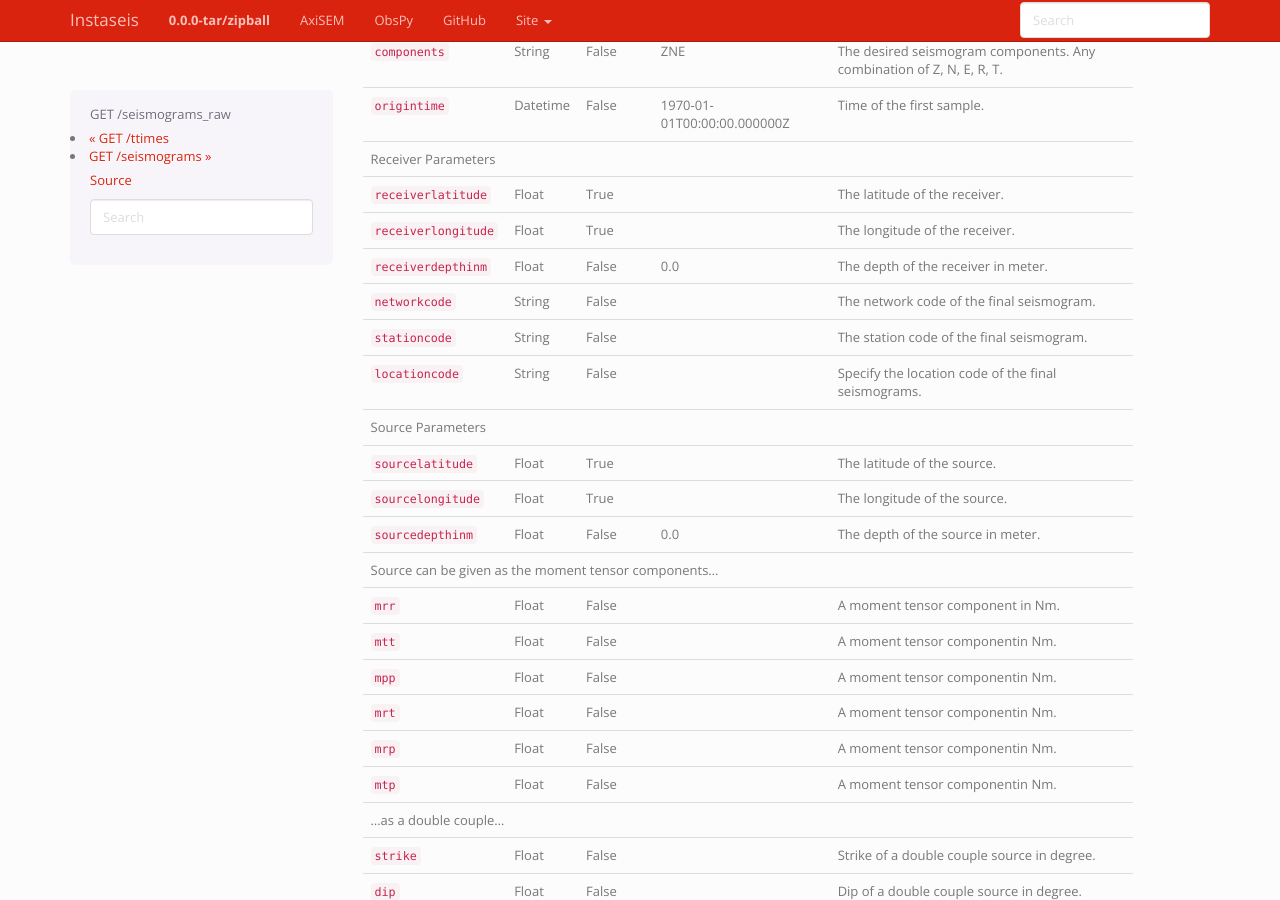
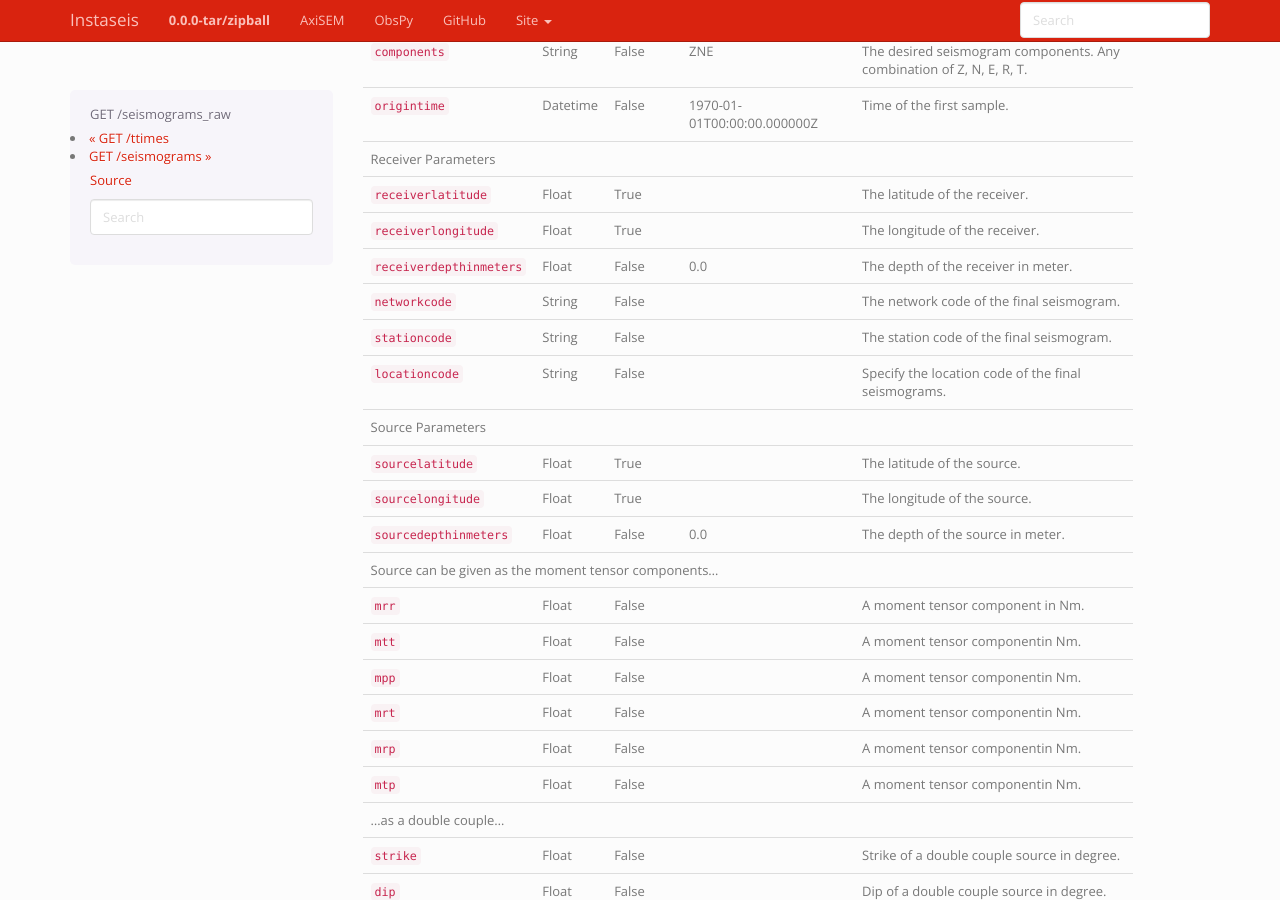
Before and after one commit to krischer/instaseis, a Sphinx documentation site: the page built from doc/routes/seismograms_raw.rst, in a window 1280 px wide and 900 px high, scrolled down 391 px. Built offline with Sphinx 7.4.7, drawn with Linux system fonts in a browser that asks for light colours.

Commit message:
Adapting documentation

```diff
--- a/doc/routes/seismograms_raw.rst
+++ b/doc/routes/seismograms_raw.rst
@@ -20,64 +20,64 @@ Filetype
     Returns MiniSEED files encoded with encoding format 4 (IEEE floating
     point).
 
-+-------------------------+----------+----------+-----------------------------+----------------------------------------------------------------------+
-| Parameter               | Type     | Required | Default Value               | Description                                                          |
-+=========================+==========+==========+=============================+======================================================================+
-| ``components``          | String   | False    | ZNE                         | The desired seismogram components. Any combination of Z, N, E, R, T. |
-+-------------------------+----------+----------+-----------------------------+----------------------------------------------------------------------+
-| ``origintime``          | Datetime | False    | 1970-01-01T00:00:00.000000Z | Time of the first sample.                                            |
-+-------------------------+----------+----------+-----------------------------+----------------------------------------------------------------------+
-| Receiver Parameters                                                                                                                                |
-+-------------------------+----------+----------+-----------------------------+----------------------------------------------------------------------+
-| ``receiverlatitude``    | Float    | True     |                             | The latitude of the receiver.                                        |
-+-------------------------+----------+----------+-----------------------------+----------------------------------------------------------------------+
-| ``receiverlongitude``   | Float    | True     |                             | The longitude of the receiver.                                       |
-+-------------------------+----------+----------+-----------------------------+----------------------------------------------------------------------+
-| ``receiverdepthinm``    | Float    | False    | 0.0                         | The depth of the receiver in meter.                                  |
-+-------------------------+----------+----------+-----------------------------+----------------------------------------------------------------------+
-| ``networkcode``         | String   | False    |                             | The network code of the final seismogram.                            |
-+-------------------------+----------+----------+-----------------------------+----------------------------------------------------------------------+
-| ``stationcode``         | String   | False    |                             | The station code of the final seismogram.                            |
-+-------------------------+----------+----------+-----------------------------+----------------------------------------------------------------------+
-| ``locationcode``        | String   | False    |                             | Specify the location code of the final seismograms.                  |
-+-------------------------+----------+----------+-----------------------------+----------------------------------------------------------------------+
-| Source Parameters                                                                                                                                  |
-+-------------------------+----------+----------+-----------------------------+----------------------------------------------------------------------+
-| ``sourcelatitude``      | Float    | True     |                             | The latitude of the source.                                          |
-+-------------------------+----------+----------+-----------------------------+----------------------------------------------------------------------+
-| ``sourcelongitude``     | Float    | True     |                             | The longitude of the source.                                         |
-+-------------------------+----------+----------+-----------------------------+----------------------------------------------------------------------+
-| ``sourcedepthinm``      | Float    | False    | 0.0                         | The depth of the source in meter.                                    |
-+-------------------------+----------+----------+-----------------------------+----------------------------------------------------------------------+
-| Source can be given as the moment tensor components...                                                                                             |
-+-------------------------+----------+----------+-----------------------------+----------------------------------------------------------------------+
-| ``mrr``                 | Float    | False    |                             | A moment tensor component in Nm.                                     |
-+-------------------------+----------+----------+-----------------------------+----------------------------------------------------------------------+
-| ``mtt``                 | Float    | False    |                             | A moment tensor componentin Nm.                                      |
-+-------------------------+----------+----------+-----------------------------+----------------------------------------------------------------------+
-| ``mpp``                 | Float    | False    |                             | A moment tensor componentin Nm.                                      |
-+-------------------------+----------+----------+-----------------------------+----------------------------------------------------------------------+
-| ``mrt``                 | Float    | False    |                             | A moment tensor componentin Nm.                                      |
-+-------------------------+----------+----------+-----------------------------+----------------------------------------------------------------------+
-| ``mrp``                 | Float    | False    |                             | A moment tensor componentin Nm.                                      |
-+-------------------------+----------+----------+-----------------------------+----------------------------------------------------------------------+
-| ``mtp``                 | Float    | False    |                             | A moment tensor componentin Nm.                                      |
-+-------------------------+----------+----------+-----------------------------+----------------------------------------------------------------------+
-| ...as a double couple...                                                                                                                           |
-+-------------------------+----------+----------+-----------------------------+----------------------------------------------------------------------+
-| ``strike``              | Float    | False    |                             | Strike of a double couple source in degree.                          |
-+-------------------------+----------+----------+-----------------------------+----------------------------------------------------------------------+
-| ``dip``                 | Float    | False    |                             | Dip of a double couple source in degree.                             |
-+-------------------------+----------+----------+-----------------------------+----------------------------------------------------------------------+
-| ``rake``                | Float    | False    |                             | Rake of a double couple source in degree.                            |
-+-------------------------+----------+----------+-----------------------------+----------------------------------------------------------------------+
-| ``M0``                  | Float    | False    |                             | Scalar seismic moment in Nm.                                         |
-+-------------------------+----------+----------+-----------------------------+----------------------------------------------------------------------+
-| ...or as a force source.                                                                                                                           |
-+-------------------------+----------+----------+-----------------------------+----------------------------------------------------------------------+
-| ``fr``                  | Float    | False    |                             | A force source component in N.                                       |
-+-------------------------+----------+----------+-----------------------------+----------------------------------------------------------------------+
-| ``ft``                  | Float    | False    |                             | A force source component in N.                                       |
-+-------------------------+----------+----------+-----------------------------+----------------------------------------------------------------------+
-| ``fp``                  | Float    | False    |                             | A force source component in N.                                       |
-+-------------------------+----------+----------+-----------------------------+----------------------------------------------------------------------+
++---------------------------+----------+----------+-----------------------------+----------------------------------------------------------------------+
+| Parameter                 | Type     | Required | Default Value               | Description                                                          |
++===========================+==========+==========+=============================+======================================================================+
+| ``components``            | String   | False    | ZNE                         | The desired seismogram components. Any combination of Z, N, E, R, T. |
++---------------------------+----------+----------+-----------------------------+----------------------------------------------------------------------+
+| ``origintime``            | Datetime | False    | 1970-01-01T00:00:00.000000Z | Time of the first sample.                                            |
++---------------------------+----------+----------+-----------------------------+----------------------------------------------------------------------+
+| Receiver Parameters                                                                                                                                  |
++---------------------------+----------+----------+-----------------------------+----------------------------------------------------------------------+
+| ``receiverlatitude``      | Float    | True     |                             | The latitude of the receiver.                                        |
++---------------------------+----------+----------+-----------------------------+----------------------------------------------------------------------+
+| ``receiverlongitude``     | Float    | True     |                             | The longitude of the receiver.                                       |
++---------------------------+----------+----------+-----------------------------+----------------------------------------------------------------------+
+| ``receiverdepthinmeters`` | Float    | False    | 0.0                         | The depth of the receiver in meter.                                  |
++---------------------------+----------+----------+-----------------------------+----------------------------------------------------------------------+
+| ``networkcode``           | String   | False    |                             | The network code of the final seismogram.                            |
++---------------------------+----------+----------+-----------------------------+----------------------------------------------------------------------+
+| ``stationcode``           | String   | False    |                             | The station code of the final seismogram.                            |
++---------------------------+----------+----------+-----------------------------+----------------------------------------------------------------------+
+| ``locationcode``          | String   | False    |                             | Specify the location code of the final seismograms.                  |
++---------------------------+----------+----------+-----------------------------+----------------------------------------------------------------------+
+| Source Parameters                                                                                                                                    |
++---------------------------+----------+----------+-----------------------------+----------------------------------------------------------------------+
+| ``sourcelatitude``        | Float    | True     |                             | The latitude of the source.                                          |
++---------------------------+----------+----------+-----------------------------+----------------------------------------------------------------------+
+| ``sourcelongitude``       | Float    | True     |                             | The longitude of the source.                                         |
++---------------------------+----------+----------+-----------------------------+----------------------------------------------------------------------+
+| ``sourcedepthinmeters``   | Float    | False    | 0.0                         | The depth of the source in meter.                                    |
++---------------------------+----------+----------+-----------------------------+----------------------------------------------------------------------+
+| Source can be given as the moment tensor components...                                                                                               |
++---------------------------+----------+----------+-----------------------------+----------------------------------------------------------------------+
+| ``mrr``                   | Float    | False    |                             | A moment tensor component in Nm.                                     |
++---------------------------+----------+----------+-----------------------------+----------------------------------------------------------------------+
+| ``mtt``                   | Float    | False    |                             | A moment tensor componentin Nm.                                      |
++---------------------------+----------+----------+-----------------------------+----------------------------------------------------------------------+
+| ``mpp``                   | Float    | False    |                             | A moment tensor componentin Nm.                                      |
++---------------------------+----------+----------+-----------------------------+----------------------------------------------------------------------+
+| ``mrt``                   | Float    | False    |                             | A moment tensor componentin Nm.                                      |
++---------------------------+----------+----------+-----------------------------+----------------------------------------------------------------------+
+| ``mrp``                   | Float    | False    |                             | A moment tensor componentin Nm.                                      |
++---------------------------+----------+----------+-----------------------------+----------------------------------------------------------------------+
+| ``mtp``                   | Float    | False    |                             | A moment tensor componentin Nm.                                      |
++---------------------------+----------+----------+-----------------------------+----------------------------------------------------------------------+
+| ...as a double couple...                                                                                                                             |
++---------------------------+----------+----------+-----------------------------+----------------------------------------------------------------------+
+| ``strike``                | Float    | False    |                             | Strike of a double couple source in degree.                          |
++---------------------------+----------+----------+-----------------------------+----------------------------------------------------------------------+
+| ``dip``                   | Float    | False    |                             | Dip of a double couple source in degree.                             |
++---------------------------+----------+----------+-----------------------------+----------------------------------------------------------------------+
+| ``rake``                  | Float    | False    |                             | Rake of a double couple source in degree.                            |
++---------------------------+----------+----------+-----------------------------+----------------------------------------------------------------------+
+| ``M0``                    | Float    | False    |                             | Scalar seismic moment in Nm.                                         |
++---------------------------+----------+----------+-----------------------------+----------------------------------------------------------------------+
+| ...or as a force source.                                                                                                                             |
++---------------------------+----------+----------+-----------------------------+----------------------------------------------------------------------+
+| ``fr``                    | Float    | False    |                             | A force source component in N.                                       |
++---------------------------+----------+----------+-----------------------------+----------------------------------------------------------------------+
+| ``ft``                    | Float    | False    |                             | A force source component in N.                                       |
++---------------------------+----------+----------+-----------------------------+----------------------------------------------------------------------+
+| ``fp``                    | Float    | False    |                             | A force source component in N.                                       |
++---------------------------+----------+----------+-----------------------------+----------------------------------------------------------------------+
--- a/doc/server.rst
+++ b/doc/server.rst
@@ -128,7 +128,7 @@ Instaseis server instances started with supervisor to
 ``http://site-name.org:8080/10s_PREM_ANI_FORCES``. One can easily imaging
 this being done for a number of models at various frequencies.
 
-.. code-block:: ini
+.. code-block:: nginx
 
     server {
         listen 8080;
```
